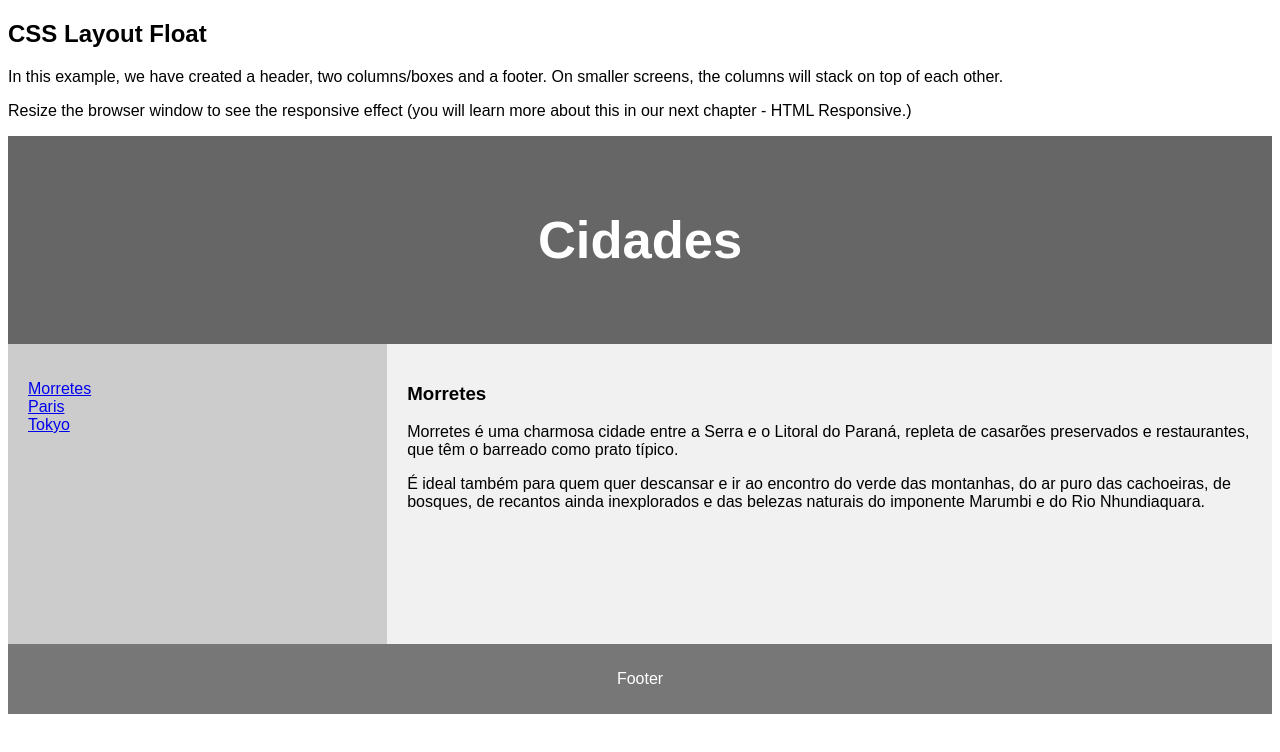
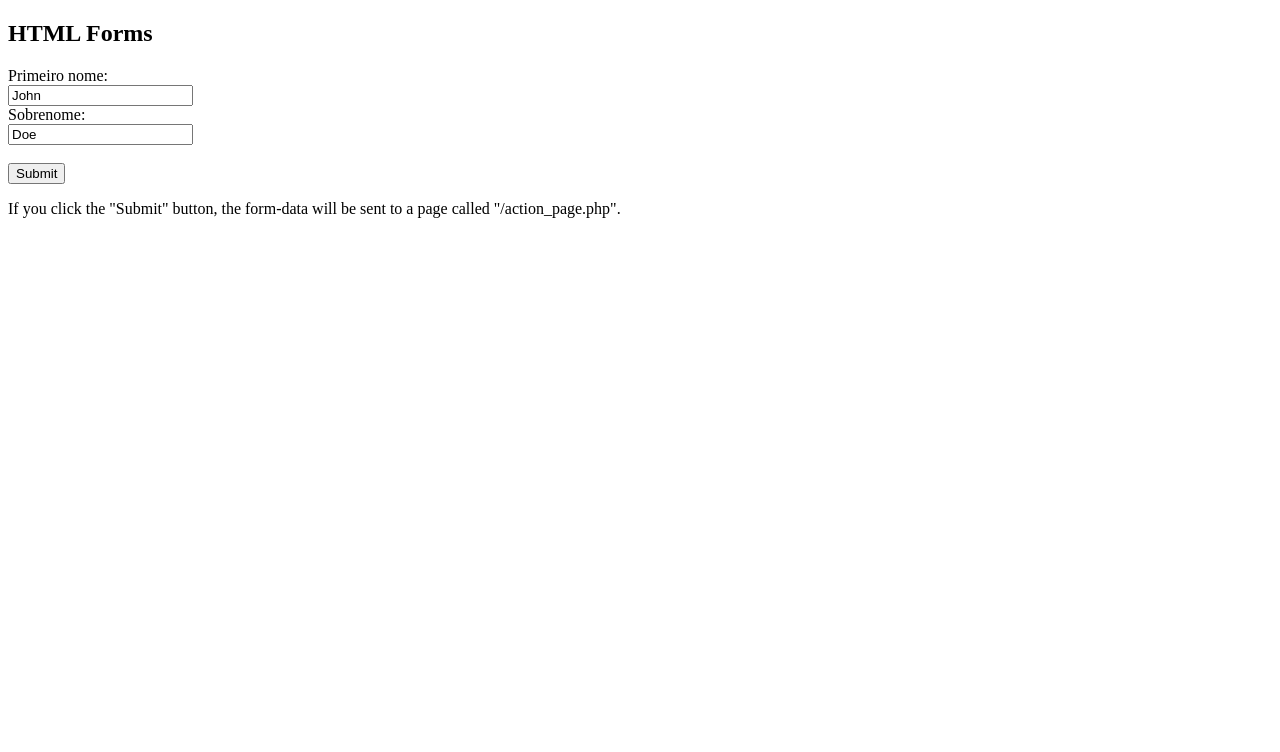
Before and after one commit to PatriciaSwaG/PatriciaSwaG.github.io, a plain HTML site: page index.html in a window 1280 px wide. Drawn offline with Linux system fonts and the light colour scheme.

Commit message:
index.html

```diff
--- a/index.html
+++ b/index.html
@@ -1,103 +1,18 @@
 <!DOCTYPE html>
-<html lang="en">
-<head>
-<title>CSS Template</title>
-<meta charset="utf-8">
-<meta name="viewport" content="width=device-width, initial-scale=1">
-<style>
-* {
-  box-sizing: border-box;
-}
-
-body {
-  font-family: Arial, Helvetica, sans-serif;
-}
-
-/* Style the header */
-header {
-  background-color: #666;
-  padding: 30px;
-  text-align: center;
-  font-size: 35px;
-  color: white;
-}
-
-/* Create two columns/boxes that floats next to each other */
-nav {
-  float: left;
-  width: 30%;
-  height: 300px; /* only for demonstration, should be removed */
-  background: #ccc;
-  padding: 20px;
-}
-
-/* Style the list inside the menu */
-nav ul {
-  list-style-type: none;
-  padding: 0;
-}
-
-article {
-  float: left;
-  padding: 20px;
-  width: 70%;
-  background-color: #f1f1f1;
-  height: 300px; /* only for demonstration, should be removed */
-}
-
-/* Clear floats after the columns */
-section::after {
-  content: "";
-  display: table;
-  clear: both;
-}
-
-/* Style the footer */
-footer {
-  background-color: #777;
-  padding: 10px;
-  text-align: center;
-  color: white;
-}
-
-/* Responsive layout - makes the two columns/boxes stack on top of each other instead of next to each other, on small screens */
-@media (max-width: 600px) {
-  nav, article {
-    width: 100%;
-    height: auto;
-  }
-}
-</style>
-</head>
+<html>
 <body>
 
-<h2>CSS Layout Float</h2>
-<p>In this example, we have created a header, two columns/boxes and a footer. On smaller screens, the columns will stack on top of each other.</p>
-<p>Resize the browser window to see the responsive effect (you will learn more about this in our next chapter - HTML Responsive.)</p>
+<h2>HTML Forms</h2>
 
-<header>
-  <h2>Cidades</h2>
-</header>
+<form action="/action_page.php">
+  <label for="fname">Primeiro nome:</label><br>
+  <input type="text" id="fname" name="fname" value="John"><br>
+  <label for="lname">Sobrenome:</label><br>
+  <input type="text" id="lname" name="lname" value="Doe"><br><br>
+  <input type="submit" value="Submit">
+</form>
 
-<section>
-  <nav>
-    <ul>
-      <li><a href="#">Morretes</a></li>
-      <li><a href="#">Paris</a></li>
-      <li><a href="#">Tokyo</a></li>
-    </ul>
-  </nav>
-
-  <article>
-    <h1>Morretes</h1>
-    <p>Morretes é uma charmosa cidade entre a Serra e o Litoral do Paraná, repleta de casarões preservados e restaurantes, que têm o barreado como prato típico.</p>
-    <p>É ideal também para quem quer descansar e ir ao encontro do verde das montanhas, do ar puro das cachoeiras, de bosques, de recantos ainda inexplorados e das belezas naturais do imponente Marumbi e do Rio Nhundiaquara.</p>
-  </article>
-</section>
-
-<footer>
-  <p>Footer</p>
-</footer>
+<p>If you click the "Submit" button, the form-data will be sent to a page called "/action_page.php".</p>
 
 </body>
 </html>
```
